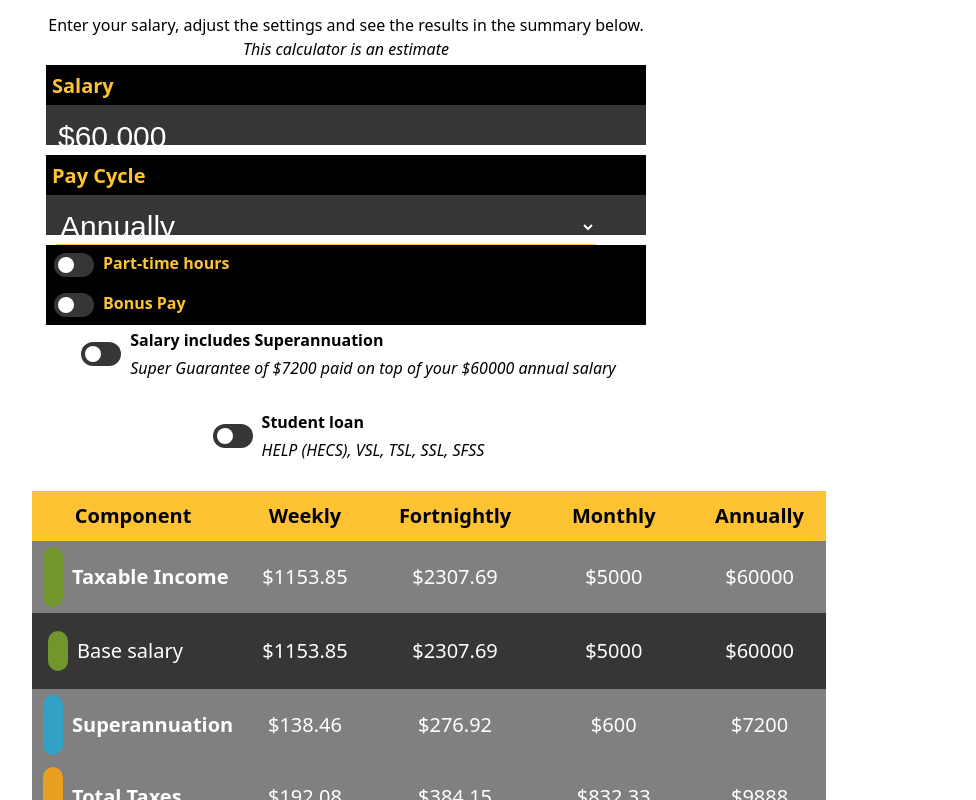
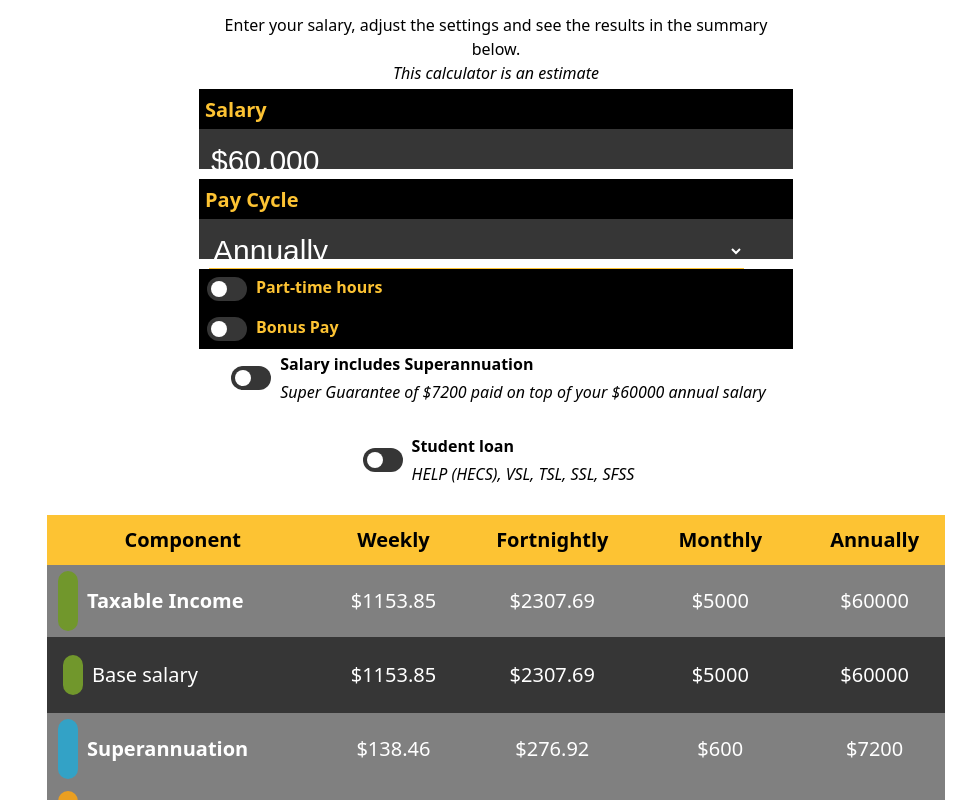
Before and after one commit to spikyMalkallam/pay-calculator, a React (Vite) app: page / in a window 1280 px wide. Shown: the top 800 px of the page, without its empty margins (14-990 px from the left). Built offline with nearby package versions, Linux system fonts and the light colour scheme.

Commit message:
More formatting tweaks

```diff
--- a/src/App.css
+++ b/src/App.css
@@ -35,7 +35,7 @@ body {
   /* background-color: rgb(255, 255, 255); */
   /* color: rgb(0, 0, 0); */
   text-align: center;
-  overflow: hidden;
+  /* overflow: hidden; */
 }
 
 /* td {
@@ -43,7 +43,7 @@ body {
 } */
 .global-div {
   display: flex;
-  flex-wrap: wrap;
+  flex-wrap: nowrap;
   flex-direction: row;
   /* Allows summary to move below income on mobile */
   gap: 20px;
@@ -80,13 +80,25 @@ body {
 
 }
 
-#income-div,
+#income-div {
+  flex: 1 1 auto;
+  /* Let it grow and shrink naturally */
+  width: 90%;
+  /* Gives a little "breathing room" on the sides */
+  max-width: 600px;
+  /* Prevents it from getting too wide on desktop */
+  min-width: 0;
+  /* Keeps the flexbox "shrink" behavior active */
+  box-sizing: border-box;
+  /* Ensures padding doesn't break the width */
+}
+
 #summary-div {
   flex: 1 1 auto;
   /* Let it grow and shrink naturally */
   width: 90%;
   /* Gives a little "breathing room" on the sides */
-  max-width: 700px;
+  max-width: 1400px;
   /* Prevents it from getting too wide on desktop */
   min-width: 0;
   /* Keeps the flexbox "shrink" behavior active */
@@ -124,6 +136,10 @@ button:focus {
   align-items: center;
 }
 
+#salary-cell {
+  max-width: 300px;
+}
+
 #resetButton {
   border: solid 2px black;
 }
--- a/src/App.tsx
+++ b/src/App.tsx
@@ -384,7 +384,6 @@ function App() {
       // bonusSplit: bonusPeriods
     };
   }, [salary, payCycle, bonus, hasBonus, superPercentage, salaryIncludesSuper, bonusFrequency, hasStudentLoan, dailyHours, daysPerPeriod, hoursPeriod]);
-  console.log(financialData['payrollData'])
   return (
     <>
       <div className='global-div'>
--- a/src/dropdown.css
+++ b/src/dropdown.css
@@ -109,7 +109,13 @@ select>option {
     align-items: center;
     color: var(--hive-yellow);
     width: 100%;
-    max-width: 600px;
+    max-width: 550px;
+}
+
+@media (max-width: 1520px) {
+    .dropdown {
+        max-width: 600px;
+    }
 }
 
 .dropdown-button {
--- a/src/forms.css
+++ b/src/forms.css
@@ -21,8 +21,15 @@
     width: 100%;
     height: 10vh;
     margin-bottom: 10px;
-    max-width: 600px;
+    max-width: 550px;
 }
+
+@media (max-width: 1520px) {
+    .large-dark-form-box {
+        max-width: 600px;
+    }
+}
+
 
 .large-dark-form-box p {
     margin: 5px;
```
